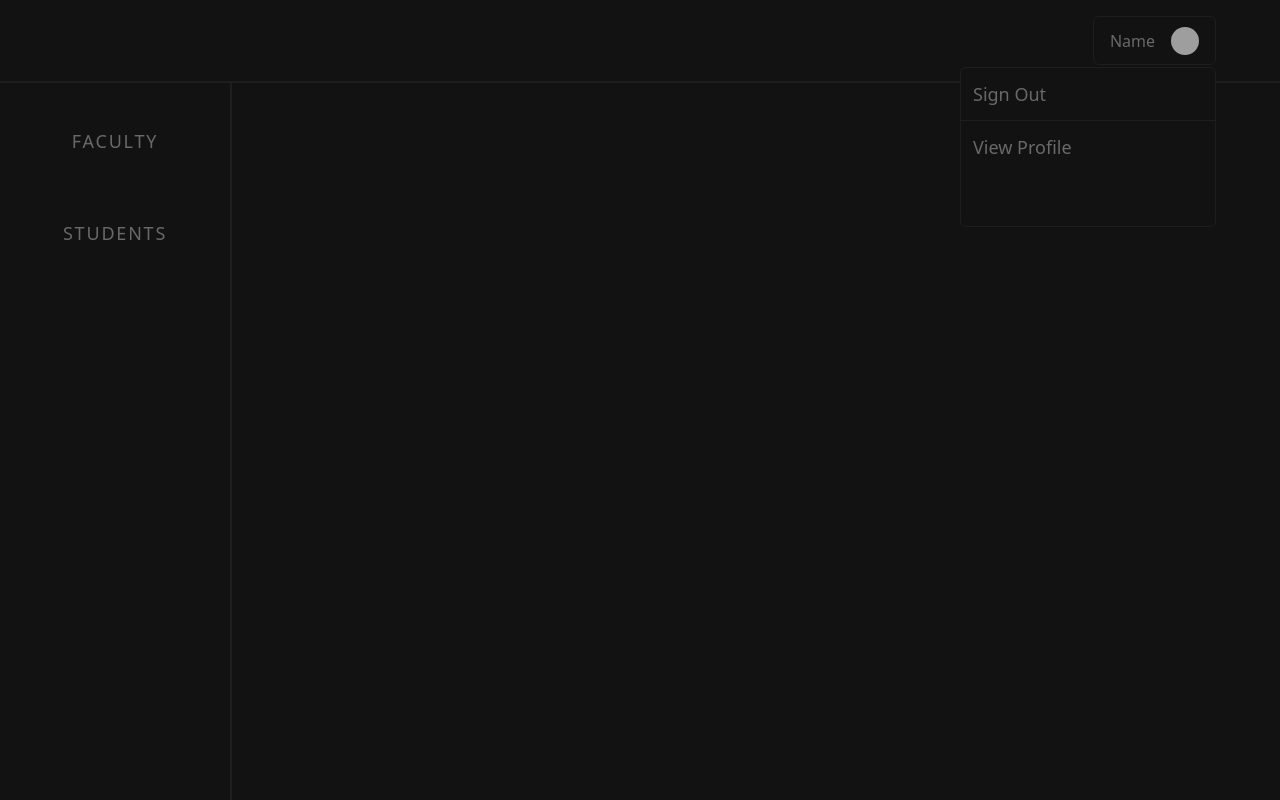
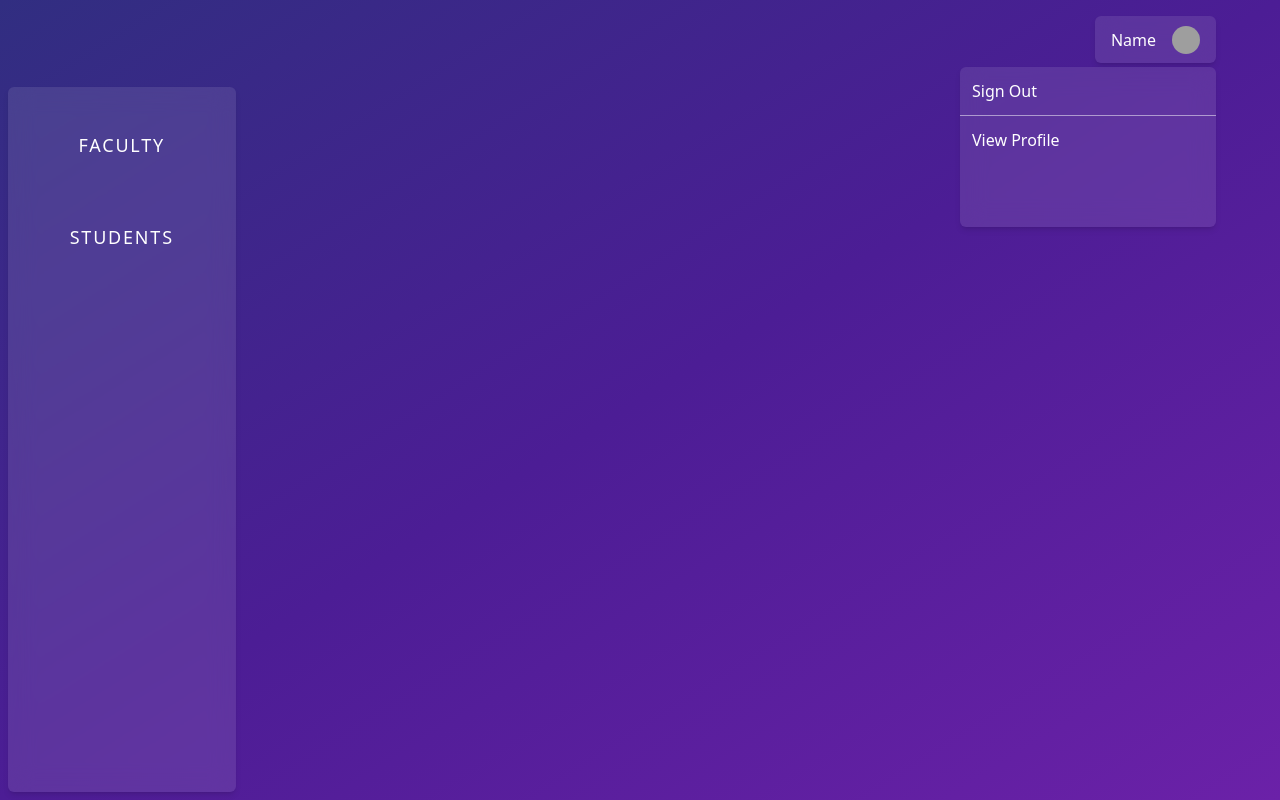
Before and after one commit to Kunwar-Aditya-Codes/erp-revamped, a React (Vite) app in the folder client/: page /dashboard in a window 1280 px wide. Both pictures are taken after a click on the element "Name". Built offline with nearby package versions, Linux system fonts and the light colour scheme; grey boxes are pictures that could not be loaded.

Commit message:
updated: theme

```diff
--- a/client/package.json
+++ b/client/package.json
@@ -14,6 +14,7 @@
     "axios": "^1.5.0",
     "react": "^18.2.0",
     "react-dom": "^18.2.0",
+    "react-icons": "^4.11.0",
     "react-router-dom": "^6.15.0"
   },
   "devDependencies": {
--- a/client/src/components/DashboardLayout.tsx
+++ b/client/src/components/DashboardLayout.tsx
@@ -1,19 +1,23 @@
 import { FC, useState } from 'react';
 import { Link, Outlet } from 'react-router-dom';
+import { BiMenuAltRight } from 'react-icons/bi';
+import { AiOutlineClose } from 'react-icons/ai';
 
 interface DashboardLayoutProps {}
 
 const DashboardLayout: FC<DashboardLayoutProps> = ({}) => {
   const [modal, setModal] = useState(false);
+  const [sidebarVisible, setSidebarVisible] = useState(false);
 
   // Fetch user data
 
   return (
-    <div className='flex flex-col h-full divide-y-2 divide-mid'>
+    <div className='flex flex-col h-full '>
+      {/* Navbar */}
       <nav className=' py-4 flex items-center  justify-end px-4 lg:px-16 relative  '>
         <div
           onClick={() => setModal(!modal)}
-          className='flex items-center space-x-4 px-4 py-[0.6rem] border rounded-md border-mid  cursor-pointer'
+          className='flex items-center space-x-4 px-4 py-[0.6rem]  bg-white/10 backdrop-blur-md shadow-md  rounded-md cursor-pointer'
         >
           <p>Name</p>
           <img
@@ -23,40 +27,53 @@ const DashboardLayout: FC<DashboardLayoutProps> = ({}) => {
           />
         </div>
 
+        {/* Dropdown */}
         <div
-          className={`absolute w-[16rem]  h-[10rem] bg-dark border border-mid rounded-md top-[4.2rem] transition-all duration-[250ms] ease-out ${
+          className={`absolute w-[16rem]  h-[10rem] bg-white/10 shadow-md z-50 text-black backdrop-blur-md  rounded-md top-[4.2rem] transition-all duration-[250ms] ease-out ${
             modal
               ? 'scale-100 opacity-100 origin-top-right'
               : 'opacity-0 scale-0 pointer-events-none'
           }`}
         >
-          <ul className='grid grid-cols-1 text-lg font-light divide-y divide-mid '>
+          <ul className='grid grid-cols-1 text-white divide-y divide-white/50  '>
             <Link
               to='/'
-              className='hover:bg-mid transition ease-out rounded-t-md hover:text-white cursor-pointer p-3'
+              className=' transition ease-out rounded-t-md hover:bg-white hover:text-black cursor-pointer p-3'
             >
               Sign Out
             </Link>
-            <li className='hover:bg-mid transition ease-out hover:text-white cursor-pointer p-3'>
+            <li className='hover:bg-mid transition ease-out hover:bg-white hover:text-black cursor-pointer p-3'>
               View Profile
             </li>
           </ul>
         </div>
       </nav>
 
-      <div className='flex flex-grow h-full divide-x-2 divide-mid'>
-        <aside className='flex-[0.18] h-full w-full'>
-          <ul className='gap-y-10  w-full grid grid-cols-1 justify-items-center py-4  uppercase font-light text-lg tracking-widest pt-8'>
-            <li className='hover:bg-mid transition ease-out hover:text-white w-full text-center py-3 cursor-pointer'>
+      <div className='flex flex-grow h-full md:p-2'>
+        {/* Sidebar */}
+        <aside
+          className={`md:flex-[0.3] lg:flex-[0.18] h-full w-full sm:w-[70%] bg-white/10 backdrop-blur-md md:rounded-md md:shadow-md ${
+            sidebarVisible ? 'translate-x-0' : '-translate-x-full'
+          } md:translate-x-0 transition-transform duration-300 ease-in-out`}
+        >
+          <ul className='gap-y-10 px-2 w-full grid grid-cols-1 justify-items-center py-4  uppercase  text-lg tracking-widest pt-8'>
+            <li className='hover:bg-white rounded-md hover:text-black transition ease-out  w-full text-center py-3 cursor-pointer'>
               Faculty
             </li>
-            <li className='hover:bg-mid transition ease-out hover:text-white w-full text-center py-3 cursor-pointer'>
+            <li className='hover:bg-white rounded-md hover:text-black transition ease-out w-full text-center py-3 cursor-pointer'>
               Students
             </li>
           </ul>
         </aside>
+        <div
+          className={`md:hidden fixed bottom-4 right-4 bg-white/10 backdrop-blur-md shadow-md rounded-full text-xl p-2 cursor-pointer  `}
+          onClick={() => setSidebarVisible(!sidebarVisible)}
+        >
+          {sidebarVisible ? <AiOutlineClose /> : <BiMenuAltRight />}
+        </div>
 
-        <div className='flex-[0.8]'>
+        {/* Remaining Content */}
+        <div className='md:flex-[0.7] lg:flex-[0.82]'>
           <Outlet />
         </div>
       </div>
--- a/client/src/components/RootLayout.tsx
+++ b/client/src/components/RootLayout.tsx
@@ -5,7 +5,7 @@ interface RootLayoutProps {}
 
 const RootLayout: FC<RootLayoutProps> = ({}) => {
   return (
-    <div className='h-screen overflow-hidden w-full text-light   bg-dark'>
+    <div className='h-screen overflow-hidden w-full text-white   bg-gradient-to-br from-indigo-900 via-violet-900 to-purple-800 '>
       <Outlet />
     </div>
   );
--- a/client/src/pages/Login.tsx
+++ b/client/src/pages/Login.tsx
@@ -35,11 +35,14 @@ const Login: FC<LoginProps> = ({}) => {
 
   return (
     <div className='flex flex-col lg:flex-row h-full '>
+      {/* Hero */}
       <div className='bg-black/70 w-full flex items-center justify-center lg:justify-start  flex-[0.2] md:flex-[0.3] lg:flex-[0.4] bg-center bg-cover bg-no-repeat bg-blend-color bg-[url("https://images.unsplash.com/photo-1581362072978-14998d01fdaa?ixlib=rb-4.0.3&ixid=M3wxMjA3fDB8MHxwaG90by1wYWdlfHx8fGVufDB8fHx8fA%3D%3D&auto=format&fit=crop&w=1884&q=80")]'>
         <h1 className='text-5xl md:text-7xl text-center lg:ml-6 lg:w-[10rem] lg:text-8xl font-bold uppercase tracking-wider text-white text-focus-in backdrop-blur-sm bg-white/20 rounded-sm p-4 lg:p-0'>
           erp system
         </h1>
       </div>
+
+      {/* Login */}
       <div className='flex-[0.8] md:flex-[0.7] lg:flex-[0.6] w-full gap-y-8 lg:gap-y-10   flex flex-col items-center justify-center'>
         <h2 className='text-3xl md:text-4xl tracking-wide text-center  uppercase '>
           you are back!
@@ -54,8 +57,9 @@ const Login: FC<LoginProps> = ({}) => {
             value={loginData?.urn}
             onChange={handleInputChange}
             name='urn'
+            autoFocus
             placeholder='Enter urn'
-            className='p-3  border bg-transparent border-white/5   outline-none rounded-md  md:text-lg text-light focus:border-light placeholder:text-white/25 placeholder:font-light tracking-wider'
+            className='p-3   bg-white/30    outline-none rounded-md  md:text-lg  tracking-wider   shadow-md focus:scale-105 transition ease-out placeholder:text-white'
           />
           <input
             type='password'
@@ -63,12 +67,12 @@ const Login: FC<LoginProps> = ({}) => {
             value={loginData?.password}
             onChange={handleInputChange}
             placeholder='Enter password'
-            className='p-3  border bg-transparent border-white/5   outline-none rounded-md  md:text-lg text-light focus:border-light placeholder:text-white/25 placeholder:font-light tracking-wider'
+            className='p-3   bg-white/30    outline-none rounded-md  md:text-lg  tracking-wider   shadow-md focus:scale-105 transition ease-out placeholder:text-white'
           />
 
           <button
             type='submit'
-            className='text-[#ffffff] font-light md:text-lg hover:shadow-md tracking-widest uppercase bg-black p-3  rounded-md disabled:cursor-not-allowed'
+            className='md:text-lg hover:shadow-md tracking-widest uppercase bg-white text-black p-3  rounded-md disabled:cursor-not-allowed shadow-md outline-none active:scale-95 transition ease-out '
           >
             Login
           </button>
--- a/client/tailwind.config.js
+++ b/client/tailwind.config.js
@@ -3,11 +3,7 @@ export default {
   content: ['./src/**/*.{js,jsx,ts,tsx}'],
   theme: {
     extend: {
-      colors: {
-        dark: '#121212',
-        mid: '#1e1e1e',
-        light: '#696969',
-      },
+
     },
   },
   plugins: [],
```
Also changed, not shown: 1 other file (tests, documents, lock files or other folders).
